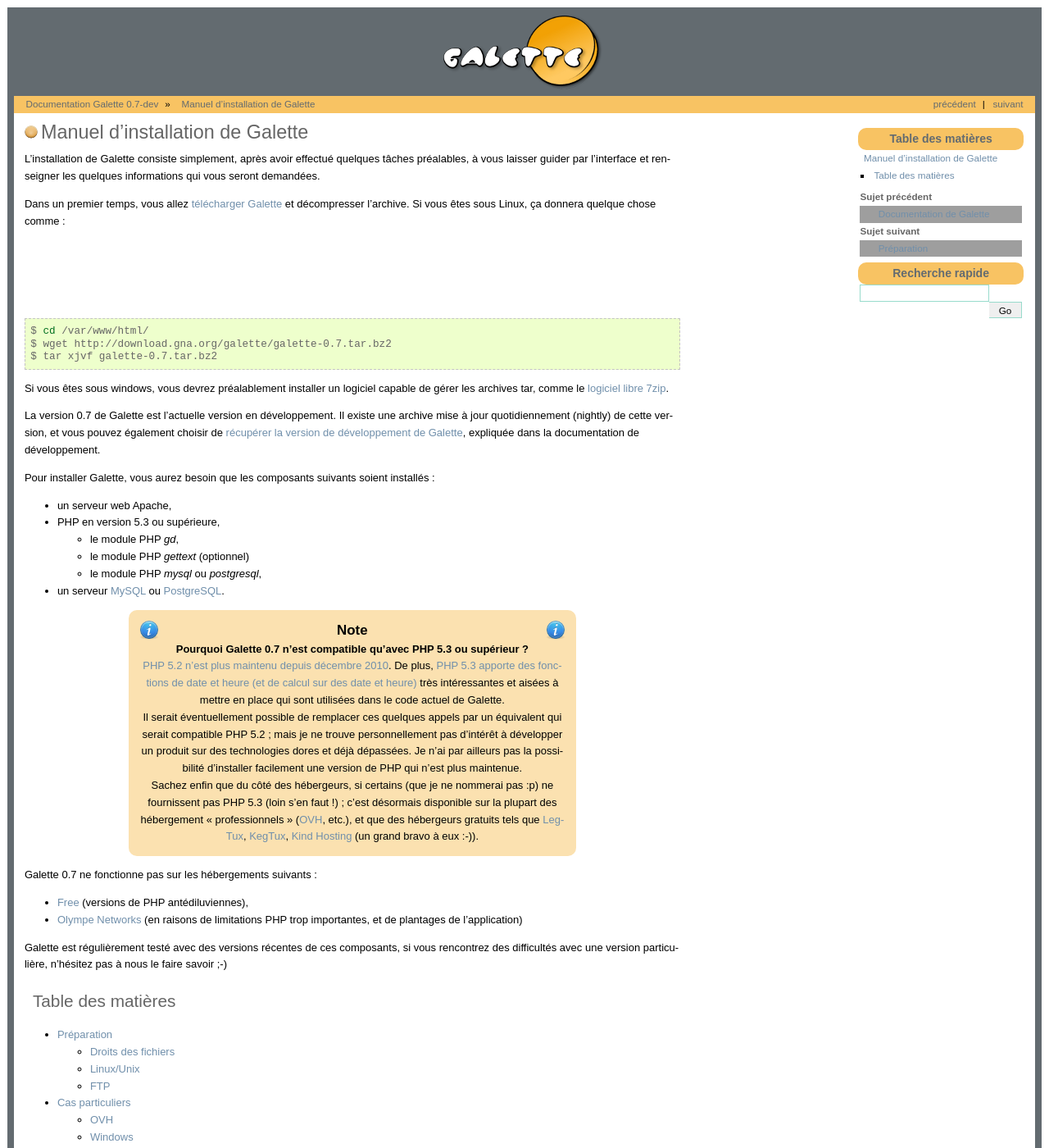
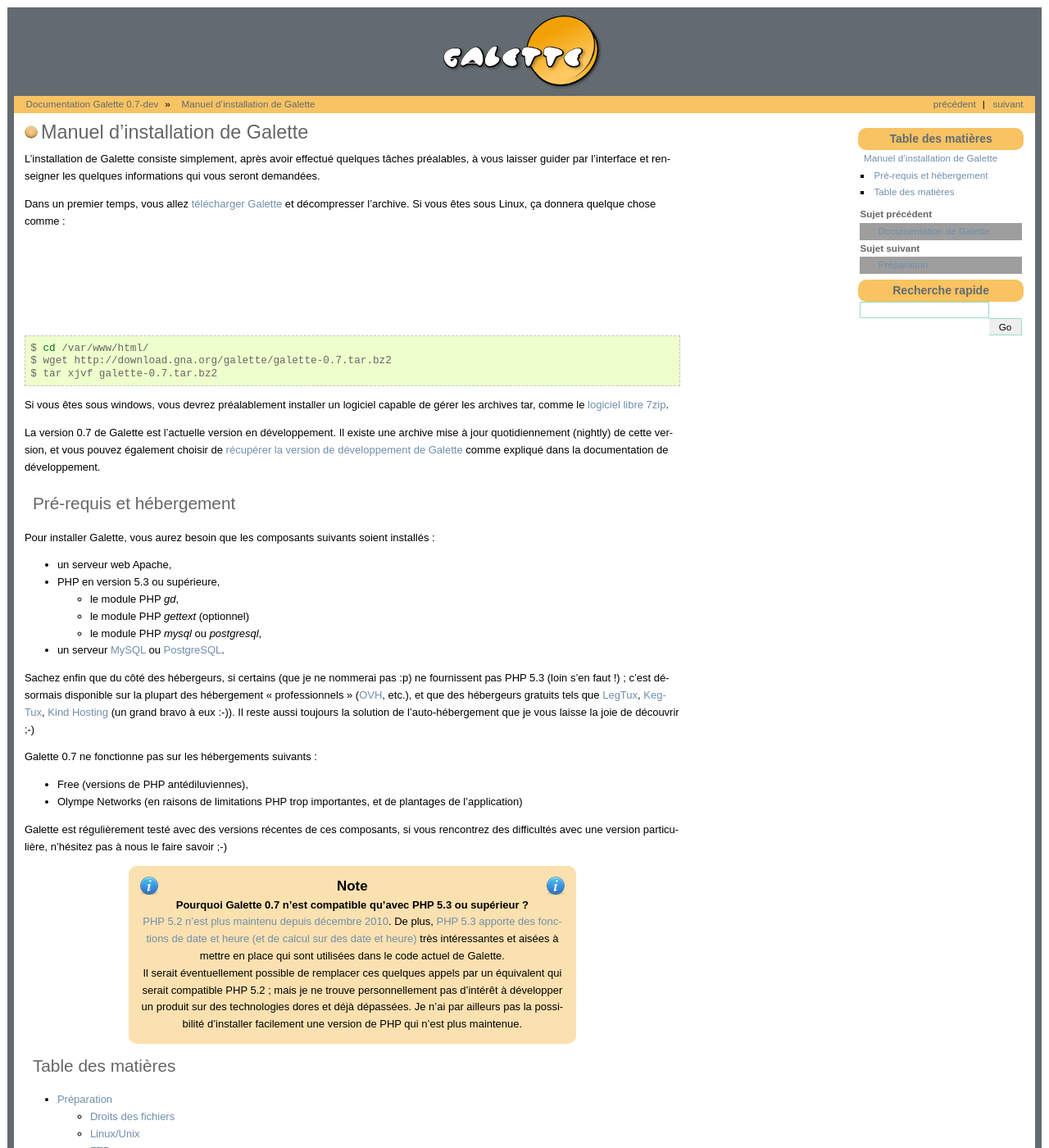
Before and after one commit to galette/galettedoc, a Sphinx documentation site: the page built from source/installation/index.rst, in a window 1280 px wide and 1400 px high. Shown: the whole window at 82% size. Built offline with Sphinx 7.4.7, drawn with Linux system fonts in a browser that asks for light colours; grey boxes are pictures that could not be loaded.

Commit message:
Ré-agencement

```diff
--- a/source/installation/index.rst
+++ b/source/installation/index.rst
@@ -1,3 +1,4 @@
+
 .. _installation:
 
 ================================
@@ -16,7 +17,10 @@
 
 Si vous êtes sous windows, vous devrez préalablement installer un logiciel capable de gérer les archives tar, comme le `logiciel libre 7zip <http://www.spiroo.be/7zip/>`_.
 
-La version 0.7 de Galette est l'actuelle version en développement. Il existe une archive mise à jour quotidiennement (nightly) de cette version, et vous pouvez également choisir de  :doc:`récupérer la version de développement de Galette <../development/svn>`, expliquée dans la documentation de développement.
+La version 0.7 de Galette est l'actuelle version en développement. Il existe une archive mise à jour quotidiennement (nightly) de cette version, et vous pouvez également choisir de  :doc:`récupérer la version de développement de Galette <../development/svn>` comme expliqué dans la documentation de développement.
+
+Pré-requis et hébergement
+-------------------------
 
 Pour installer Galette, vous aurez besoin que les composants suivants soient installés  :
 
@@ -29,6 +33,15 @@
 
 * un serveur `MySQL <http://mysql.com>`_ ou `PostgreSQL <http://postgresql.org>`_.
 
+Sachez enfin que du côté des hébergeurs, si certains (que je ne nommerai pas :p) ne fournissent pas PHP 5.3 (loin s'en faut !) ; c'est désormais disponible sur la plupart des hébergement « professionnels » (`OVH <http://ovh.com>`_, etc.), et que des hébergeurs gratuits tels que `LegTux <http://legtux.org/>`_, `KegTux <http://www.kegtux.org/>`_, `Kind Hosting <http://www.kind-hosting.fr/>`_ (un grand bravo à eux :-)). Il reste aussi toujours la solution de l'auto-hébergement que je vous laisse la joie de découvrir ;-)
+
+Galette 0.7 ne fonctionne pas sur les hébergements suivants :
+
+* Free (versions de PHP antédiluviennes),
+* Olympe Networks (en raisons de limitations PHP trop importantes, et de plantages de l'application)
+
+Galette est régulièrement testé avec des versions récentes de ces composants, si vous rencontrez des difficultés avec une version particulière, n'hésitez pas à nous le faire savoir ;-)
+
 .. _php53:
 
 .. note::
```
Also changed, not shown: other parts of source/installation/index.rst (+0 -9 lines).
